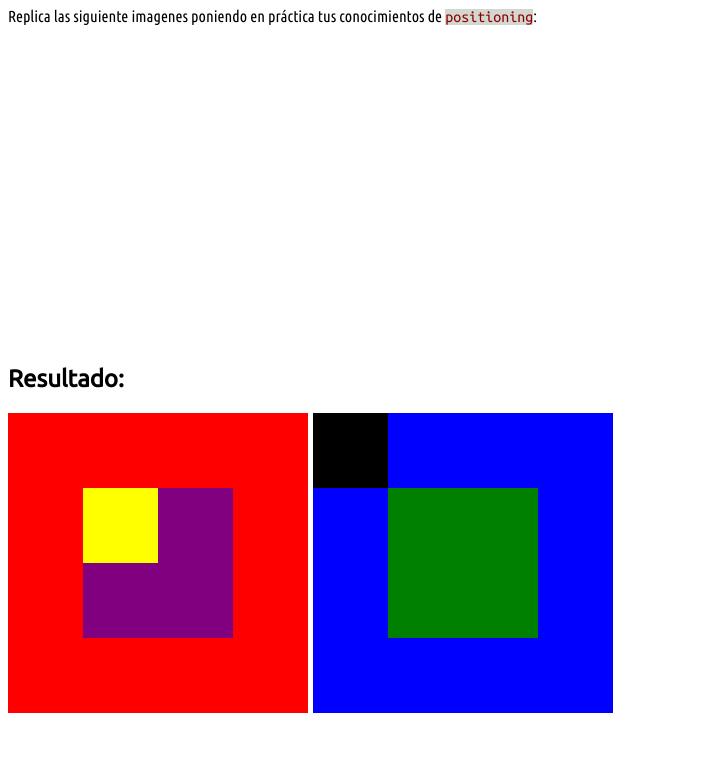
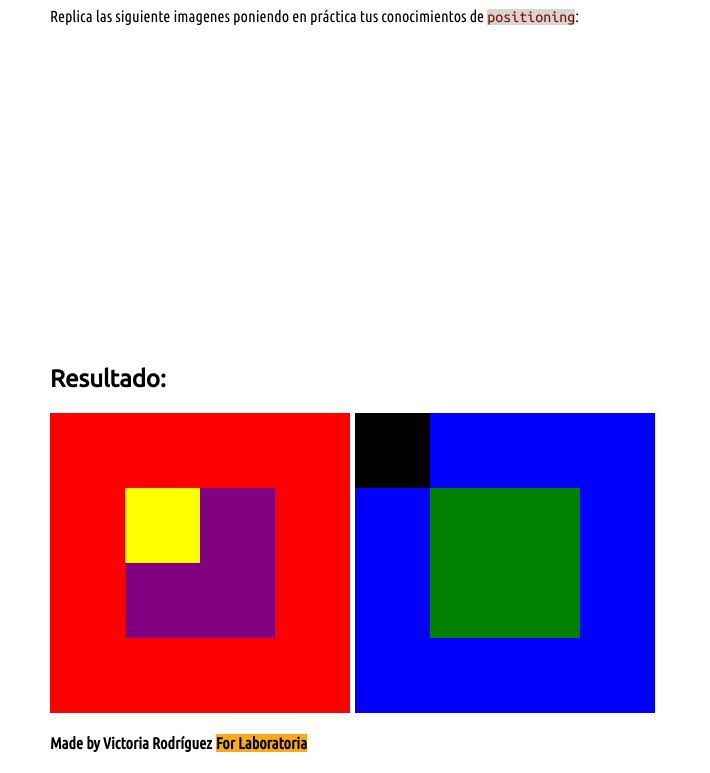
Before and after one commit to malditoprotozoo/positioning, a plain HTML site: page index.html in a window 1280 px wide. Shown: the part 73-846 px from the top of the page, without its empty margins (0-710 px from the left). Before the commit the page ends 800 px from the top, so only its background shows below. Drawn offline with Linux system fonts and the light colour scheme.

Commit message:
Some corrections to the css and index

```diff
--- a/css/style.css
+++ b/css/style.css
@@ -1,11 +1,14 @@
 body {
+	max-width: 1180px;
+	width: 98%;
+	margin: auto;
 }
 
 h1, h2 {
 	font-family: "Ubuntu", sans-serif;
 }
 
-p {
+p, h4 {
 	font-family: "Ubuntu Condensed", sans-serif;
 }
 
@@ -91,3 +94,14 @@ code {
 	position: absolute;
 	background-color: black;
 }
+
+#name {
+	display: inline-block;
+	padding: 0;
+}
+
+#institution {
+	display: inline-block;
+	padding: 0;
+	background-color: #F9A91A;
+}
--- a/index.html
+++ b/index.html
@@ -28,5 +28,10 @@
 		</div>
 	</div>
 
+	<footer>
+		<h4 id="name">Made by Victoria Rodríguez</h4>
+		<h4 id="institution">For Laboratoria</h4>
+	</footer>
+
 </body>
 </html>
```
